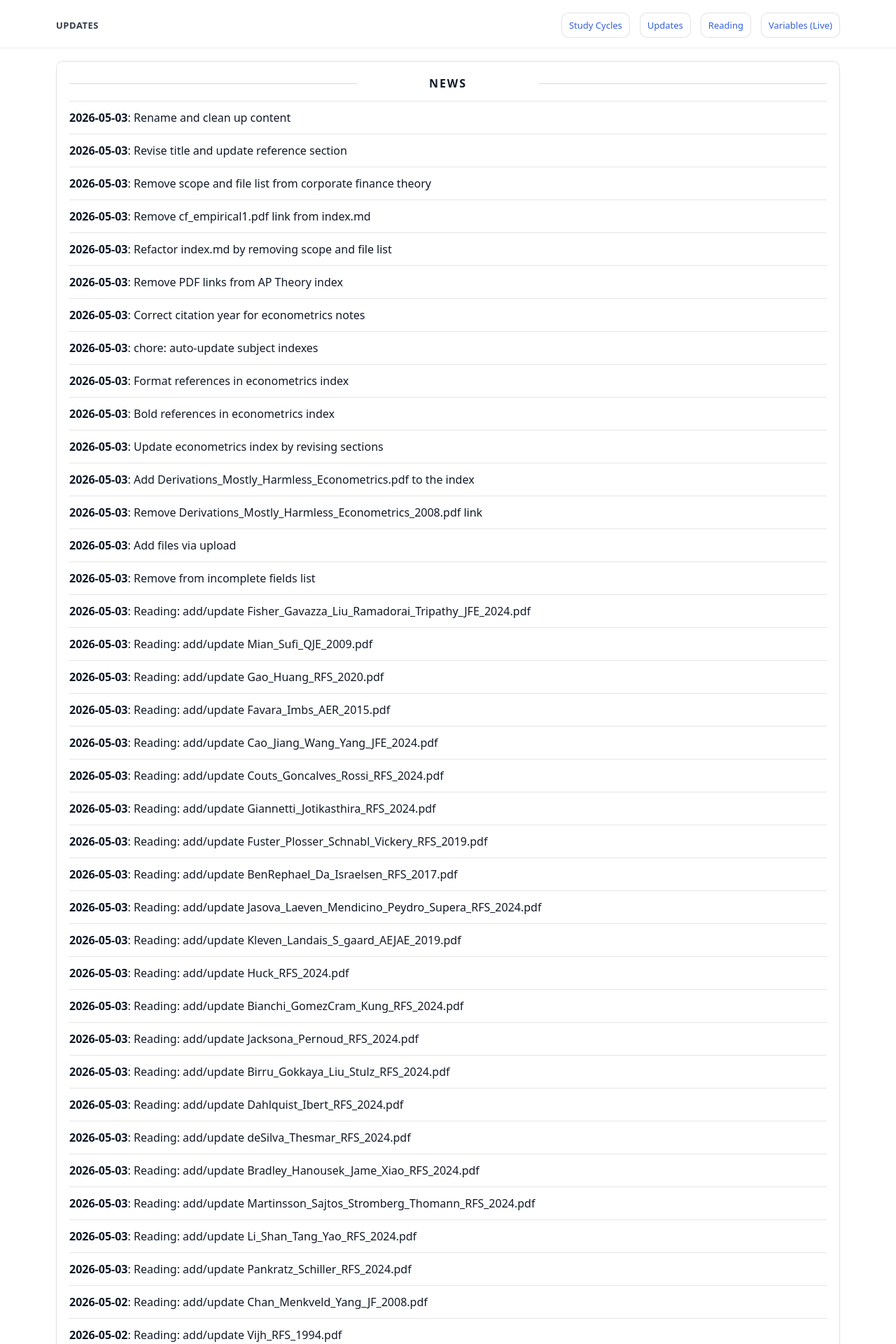
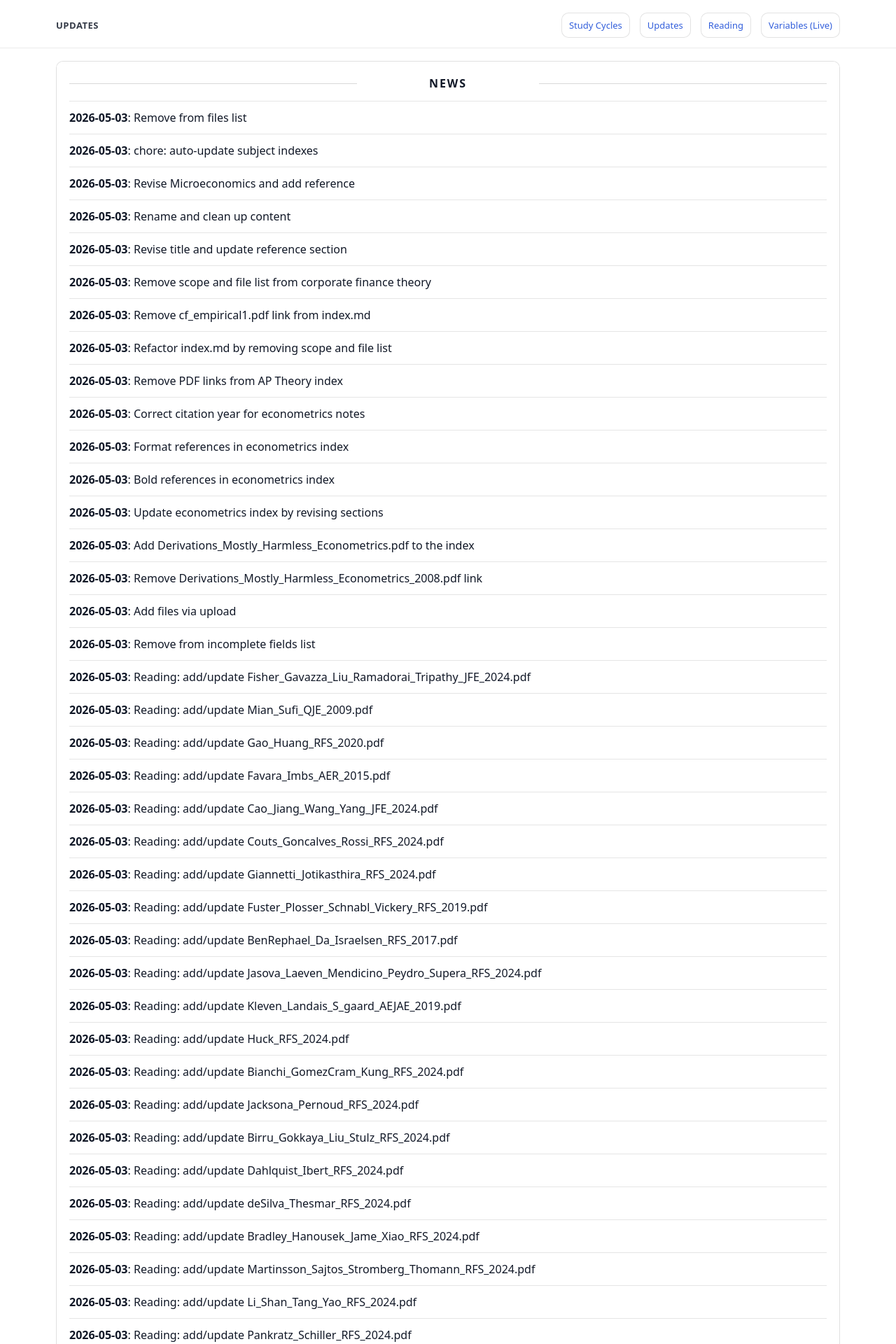
Before and after one commit to yaxinzn/study-archive, a Jekyll site: the page built from updates/index.md, in a window 1280 px wide. Shown: the top 1920 px of the page at 70% size. Built offline with Jekyll 4.4.1, drawn with Linux system fonts in a browser that asks for light colours; some of the changed text lies outside the part shown.

Commit message:
chore: update NEWS feed

```diff
--- a/_data/news.yml
+++ b/_data/news.yml
@@ -1,4 +1,13 @@
 # Auto-generated update history (sorted newest -> oldest). Do not edit manually.
+- ts: "1777810490"
+  date: "2026-05-03"
+  title: "Remove from files list"
+- ts: "1777809728"
+  date: "2026-05-03"
+  title: "chore: auto-update subject indexes"
+- ts: "1777809681"
+  date: "2026-05-03"
+  title: "Revise Microeconomics and add reference"
 - ts: "1777809478"
   date: "2026-05-03"
   title: "Rename and clean up content"
@@ -20,9 +29,6 @@
 - ts: "1777808687"
   date: "2026-05-03"
   title: "Correct citation year for econometrics notes"
-- ts: "1777808553"
-  date: "2026-05-03"
-  title: "chore: auto-update subject indexes"
 - ts: "1777808506"
   date: "2026-05-03"
   title: "Format references in econometrics index"
```
